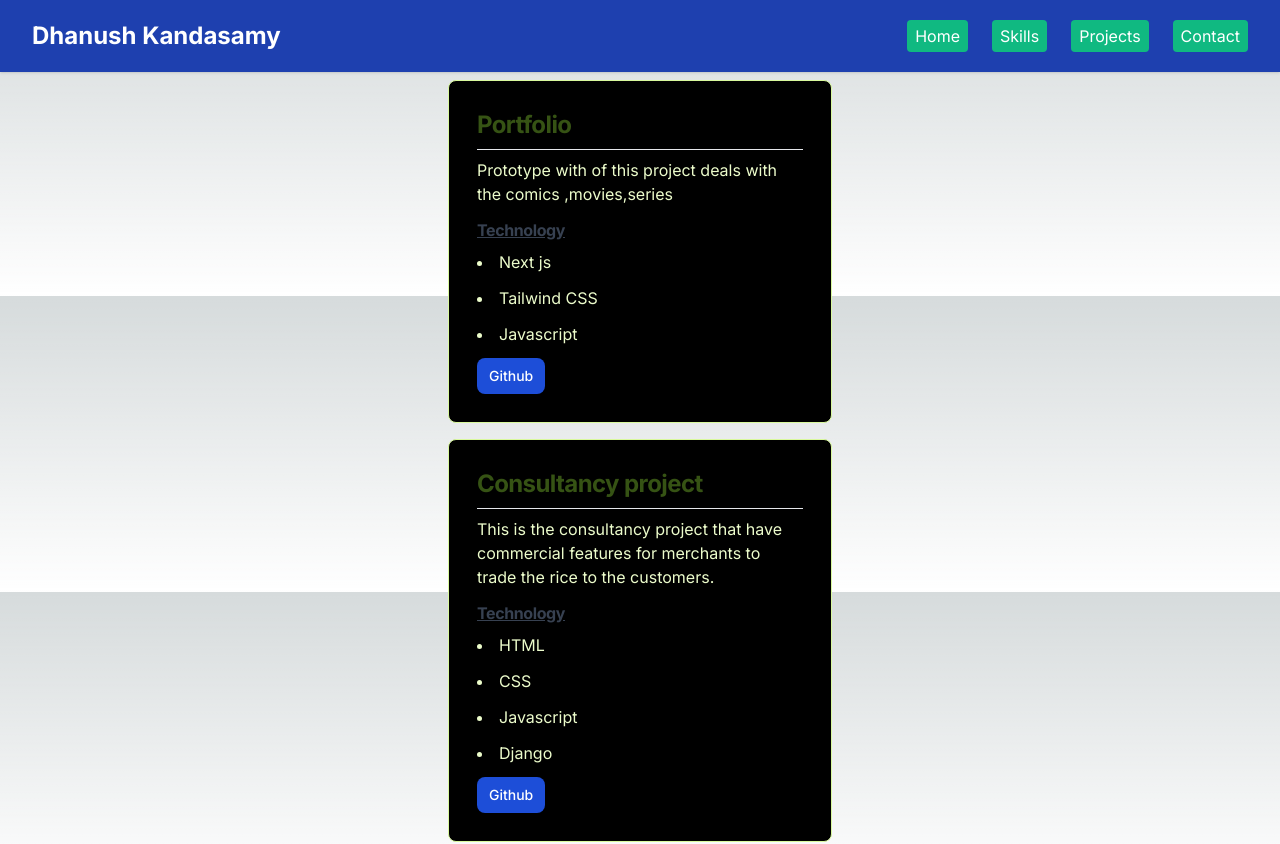
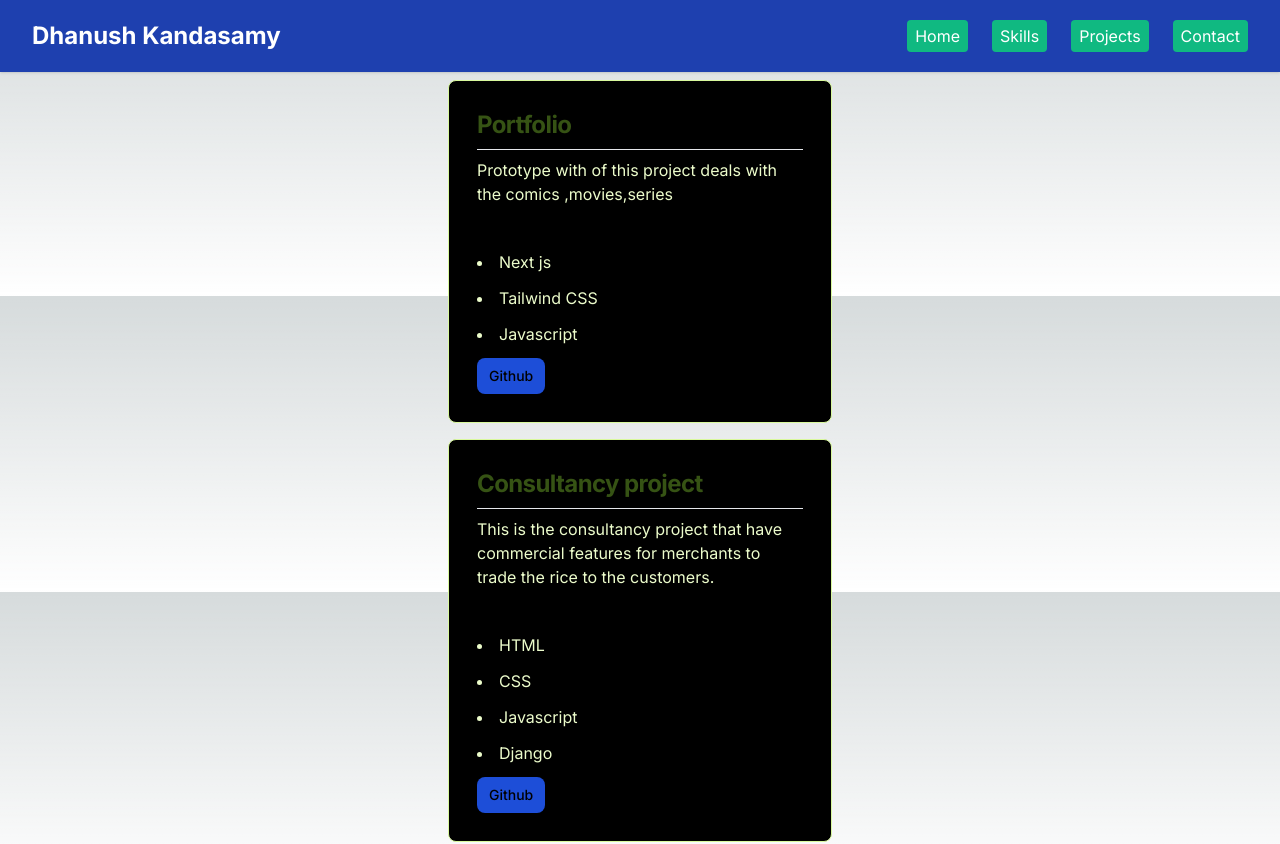
Before and after one commit to Dhanushvinayagar/portfolio, a Next.js app: page /Project in a window 1280 px wide. Shown: the top 844 px of the page. Built offline with nearby package versions, Linux system fonts and the light colour scheme.

Commit message:
bg-color light dark mode update

```diff
--- a/src/app/Blog/page.jsx
+++ b/src/app/Blog/page.jsx
@@ -3,11 +3,10 @@ import Image from 'next/image'
 function  Blog() {
   const language = ["c","java","python","js","ts"]
   const skills = ["Problem solving","Team Leader","Event Organizer","Communication"]
-  const tech = ["html","css","bs","tailwind","react","node","next","dj","graphql","mongo"]
+  const tech = ["html","css","bs","tailwind","react","node","next","dj","graphql","mongo","sql"]
   const interest = ["Web development","Object oriented program (OOPS)","Database Management(DBMS)","Computer Networks","Internet of Things (IOT)"]
   return (
     <div className='d-flex px-1 m-1 text-white-500  rounded-lg text-2xl space-y-2 bg-black'>
-
               <div className='py-5 bg-white-100  border border-lime-200 rounded-lg' >
                 <div className='font-semibold border-b border-lime-200 text-center'>
                   Program languages
@@ -59,15 +58,11 @@ function  Blog() {
                                             height={50}
                                             alt="pic"
                                           />
-
                               </div>
                           )
                         })
                       }
-                        <div className='py-2 m-1 '>
-                      <Image width={100} height={100} src={"https://img.icons8.com/external-soft-fill-juicy-fish/60/external-sql-coding-and-development-soft-fill-soft-fill-juicy-fish.png"} alt="pic"/>
-                        {/* SQL */}
-                        </div>
+
                   </div>
               </div>
 
--- a/src/app/Contact/page.jsx
+++ b/src/app/Contact/page.jsx
@@ -24,7 +24,7 @@ function Contact() {
     }
   ]
   return (
-    <div className='bg-black'>
+    <div className='bg-black h-screen'>
 
        <div className="flex p-2  place-content-center space-x-5 ">
           <h1 className='text-3xl font-semibold'>Contact details
--- a/src/app/Project/page.jsx
+++ b/src/app/Project/page.jsx
@@ -39,7 +39,7 @@ function Project() {
                   <h5 className="mb-2 text-2xl font-bold tracking-tight text-lime-900 dark:text-cyan-400  ">{item.proname}</h5>
                   <hr className='p-1'></hr>
                   <p className="mb-3 font-normal text-lime-100 dark:text-lime-100">{item.desc}</p>
-                  <h6 className="mb-2 text-1xl font-bold tracking-tight text-gray-700 dark:text-cyan-600 underline underline-offset-1">Technology</h6>
+                  <h6 className="mb-2 text-1xl font-bold tracking-tight text-black-700 dark:text-cyan-600 underline underline-offset-1">Technology</h6>
                   {
                     item.tech.map(
                       (el,key)=>{
@@ -54,7 +54,7 @@ function Project() {
 
                   }
                   <a href={`${item.github}`} target='_blank'>
-                    <button  className="inline-flex items-center px-3 py-2 text-sm font-medium text-center text-white bg-blue-700 rounded-lg hover:bg-blue-800 focus:ring-4 focus:outline-none focus:ring-blue-300 dark:bg-blue-600 dark:hover:bg-blue-700 dark:focus:ring-blue-800">
+                    <button  className="inline-flex items-center px-3 py-2 text-sm font-medium text-center text-black bg-blue-700 rounded-lg hover:bg-blue-800 focus:ring-4 focus:outline-none focus:ring-blue-300 dark:bg-blue-600 dark:hover:bg-blue-700 dark:focus:ring-blue-800">
                         Github
                     </button>
                   </a>
--- a/src/app/layout.js
+++ b/src/app/layout.js
@@ -15,7 +15,9 @@ export default function RootLayout({ children }) {
     <html lang="en">
       <body className={inter.className}>
         <Navbar />
-        {children}
+
+          {children}
+
         </body>
     </html>
   )
--- a/src/app/page.js
+++ b/src/app/page.js
@@ -2,11 +2,11 @@ import Image from 'next/image'
 
 export default function Home() {
   return (
-    <main className="h-screen m-1 p-7 rounded-lg">
+    <main className=" flex flex-wrap justify-center  m-1 p-7 rounded-lg bg-black ">
 
 
 
-<div className="flex  justify-center py-2">
+<div className="flex flex-wrap justify-center py-2">
         <div className='border border-lime-200 rounded-lg w-5/6'>
           <h3 className='flex justify-center text-3xl font-semibold text-teal-700 p-2'>
             About me
@@ -43,7 +43,7 @@ export default function Home() {
             Educational details
           </h3>
           <p className='border border-lime-200'></p>
-          <div className='p-2 font-normal text-lime-100 dark:text-lime-100'>
+          <div className='p-2 font-normal text-lime-100 dark:text-lime-100 '>
               <li>
                   Kongu Engineering College (2020-2024) with <b>CGPA : <i>9.24</i></b>
               </li>
```
Also changed, not shown: public/sql.svg (added).
